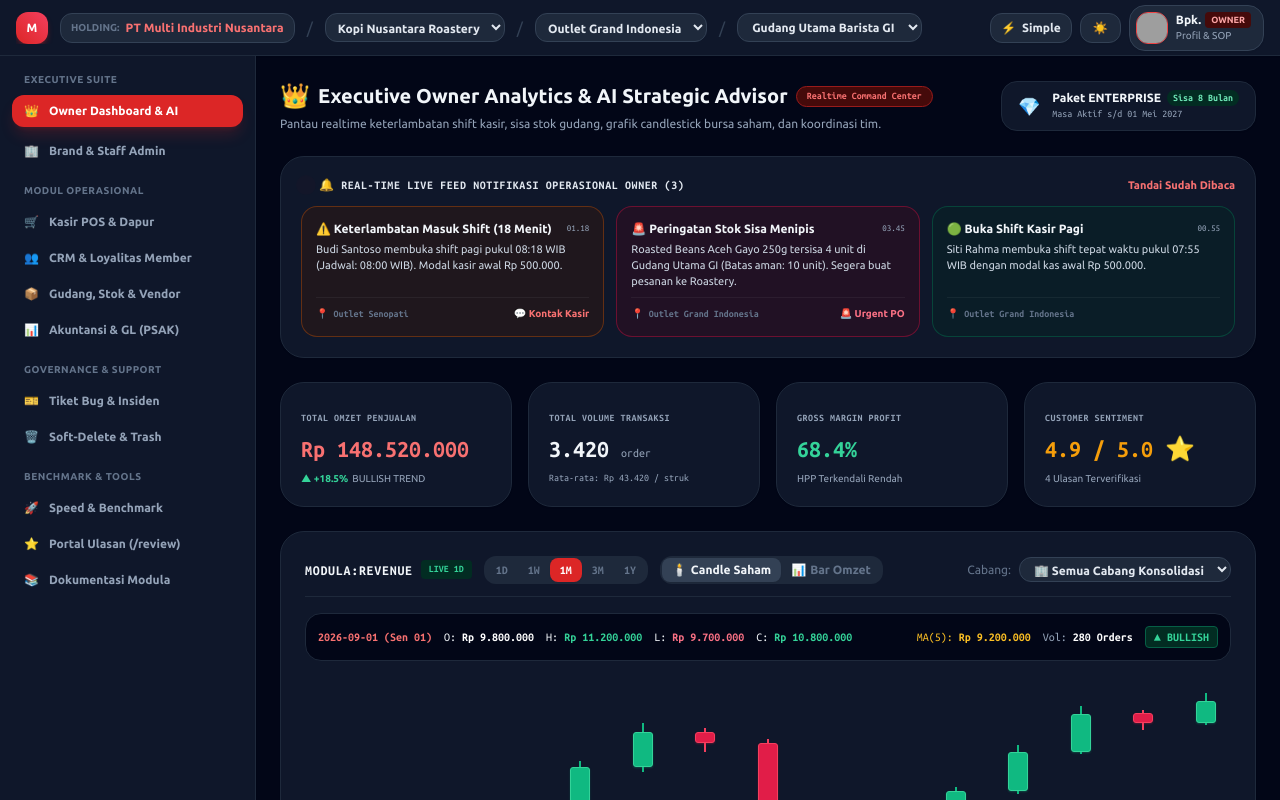
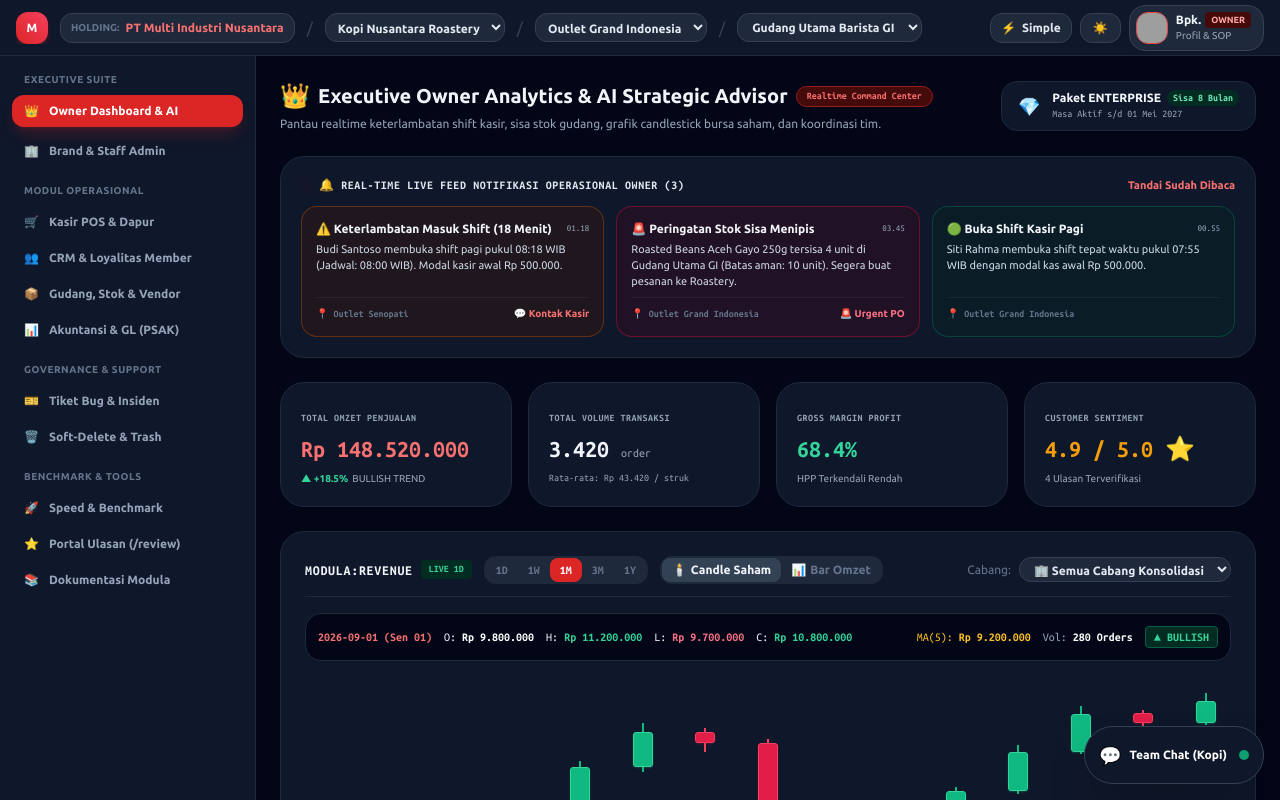
Before and after one commit to aenzet04/adamproject, a React (Vite) app in the folder apps/frontend/: page / in a window 1280 px wide. Shown: the top 800 px of the page. Built offline with nearby package versions, Linux system fonts and the light colour scheme; grey boxes are pictures that could not be loaded.

Commit message:
chore(auto-sync): automated commit 2026-08-31 22:58:40

```diff
--- a/apps/frontend/src/App.tsx
+++ b/apps/frontend/src/App.tsx
@@ -14,6 +14,7 @@ import { CustomerReviewPage } from './components/reviews/CustomerReviewPage';
 import { BenchmarkViewer } from './components/benchmark/BenchmarkViewer';
 import { BugTicketingCenter } from './components/tickets/BugTicketingCenter';
 import { SoftDeleteManager } from './components/trash/SoftDeleteManager';
+import { BrandTeamChatWidget } from './components/chat/BrandTeamChatWidget';
 import { AuthPortal } from './components/auth/AuthPortal';
 import { ToastContainer } from './components/atoms/ToastContainer';
 import { PageTransitionPreloader } from './components/atoms/PageTransitionPreloader';
@@ -109,6 +110,7 @@ export default function App() {
       <PageTransitionPreloader activeModuleKey={activeModule} />
       <ToastContainer />
       <MultiTierSwitcher />
+      <BrandTeamChatWidget />
 
       {/* Floating Mobile Sidebar Toggle Button */}
       <button
@@ -128,7 +130,7 @@ export default function App() {
           />
         )}
 
-        {/* LEFT SIDEBAR NAVIGATION (DESKTOP & MOBILE DRAWER) */}
+        {/* LEFT SIDEBAR NAVIGATION */}
         <aside
           className={`fixed md:relative top-0 bottom-0 left-0 z-40 w-64 bg-white dark:bg-slate-900 border-r border-slate-200 dark:border-slate-800 flex flex-col justify-between p-3 transition-transform duration-200 shadow-xl md:shadow-sm overflow-y-auto ${
             isMobileSidebarOpen ? 'translate-x-0' : '-translate-x-full md:translate-x-0'
```
